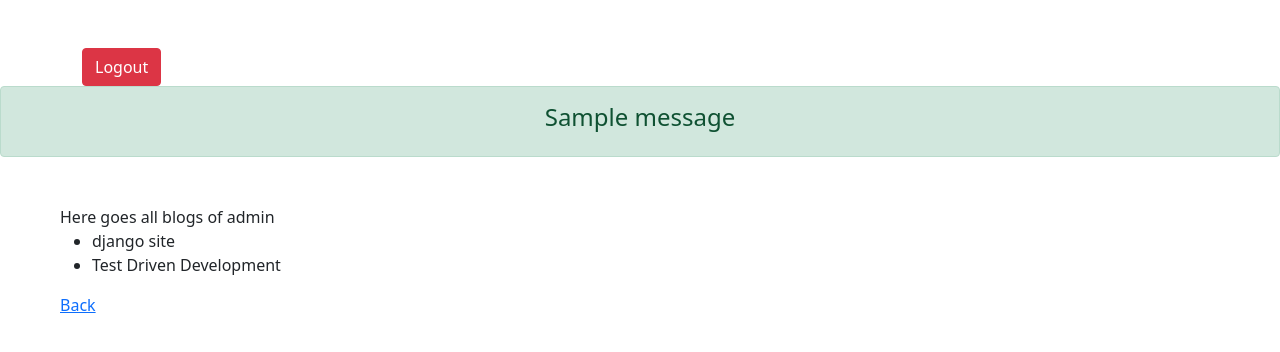
After one commit to Gaurav-dawadi/Django-Blog-App, a Django app: page /users-blog in a window 1280 px wide. The commit adds this page. Shown: the top 352 px of the page. Run offline with Django 3.2, Linux system fonts and the light colour scheme; a user stored in the database is signed in; data comes from the database, SQL or seed files in the repository; one stand-in notice (Sample message) is shown.

Commit message:
style: create pages for views

```diff
--- a/templates/base.html
+++ b/templates/base.html
@@ -17,6 +17,14 @@
 
     {% include 'navbar.html' %}
 
+    {% if messages %}
+      {% for message in messages%}
+        <div class="alert alert-{{message.tags}}">
+          <h4 class="text-center">{{message}}</h4>
+        </div>
+      {% endfor %}
+    {% endif %}
+
     {% block main %}
     {% endblock %}
 
--- a/templates/detail.html
+++ b/templates/detail.html
@@ -14,7 +14,10 @@
             </div>
         </div>
 
-        <a href="{% url 'blog:update' post.id %}" class="btn btn-success">Update</a>
+        {% if user == post.author %}
+            <a href="{% url 'blog:update' post.id %}" class="btn btn-success">Update</a>
+            <a href="{% url 'blog:delete' post.id %}" class="btn btn-danger">Delete</a>
+        {% endif %}
 
         <a href="{% url 'blog:home' %}" class="btn btn-warning">Back</a>
     </div>
--- a/templates/home.html
+++ b/templates/home.html
@@ -15,6 +15,7 @@
                 </ul>
             </div>
             <div class="col-lg-2 col-md-2 col-sm-2">
+                <a href="{% url 'blog:users_blog' %}">My Blogs</a>
                 <a href="{% url 'blog:create' %}" class="btn btn-info btn-md">Create</a>
             </div>
         </div>
--- a/templates/navbar.html
+++ b/templates/navbar.html
@@ -2,7 +2,10 @@
     <div class="container mt-5">
         <nav class="navbar-item">
             {% if user.is_authenticated %}
-            <a href="{% url 'logout' %}" class="btn btn-danger">Logout</a>
+                <a href="{% url 'logout' %}" class="btn btn-danger">Logout</a>
+            {% else %}
+                <a href="{% url 'login' %}">Login</a>
+                <a href="{% url 'blog:register' %}">Register</a>
             {% endif %}
         </nav>
     </div>
--- /dev/null
+++ b/templates/users_blog.html
@@ -0,0 +1,18 @@
+{% extends 'base.html' %}
+
+{% block title %} <title>All Blog of User</title> {% endblock %}
+
+{% block main %}
+
+    <div class="container m-5">
+        Here goes all blogs of {{user}}
+        <ul>
+            {% for post in posts %}
+            <li>{{post}}</li>
+            {% endfor %}
+        </ul>
+
+        <a href="{% url 'blog:home' %}">Back</a>
+    </div>
+
+{% endblock %}
```
Also changed, not shown: templates/delete.html (added, +19 -0 lines), templates/register.html (added, +16 -0 lines).
